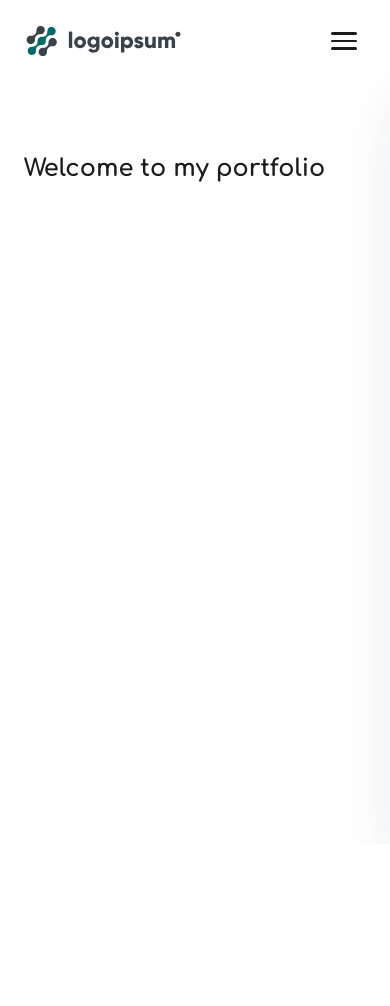
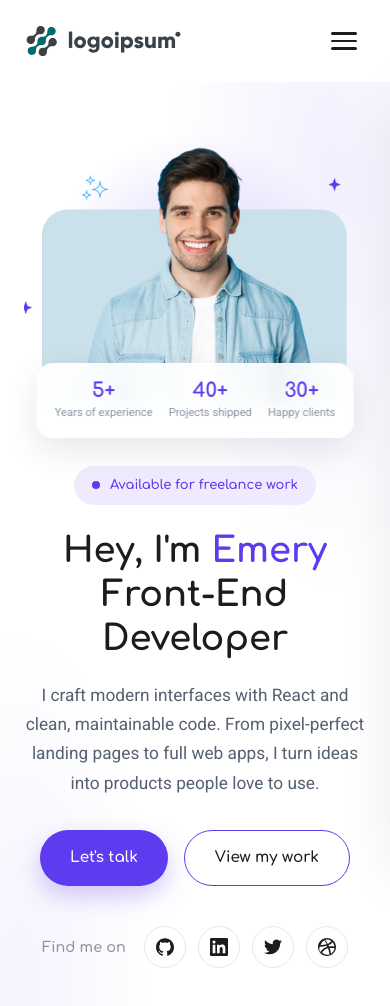
Before and after one commit to yankeedev/react-js-portifolio, a React (Create React App) app: page / in a window 390 px wide. Shown: the top 1006 px of the page. Before the commit the page ends 844 px from the top, so only its background shows below. Built offline with nearby package versions, Linux system fonts and the light colour scheme.

Commit message:
feat: build hero section with stats and social links
- two-column responsive hero with availability badge
- floating stats card over hero illustration
- reusable Icon and SocialLinks components

```diff
--- /dev/null
+++ b/src/components/Icon.jsx
@@ -0,0 +1,34 @@
+const paths = {
+  github:
+    'M12 .297c-6.63 0-12 5.373-12 12 0 5.303 3.438 9.8 8.205 11.385.6.113.82-.258.82-.577 0-.285-.01-1.04-.015-2.04-3.338.724-4.042-1.61-4.042-1.61C4.422 18.07 3.633 17.7 3.633 17.7c-1.087-.744.084-.729.084-.729 1.205.084 1.838 1.236 1.838 1.236 1.07 1.835 2.809 1.305 3.495.998.108-.776.417-1.305.76-1.605-2.665-.3-5.466-1.332-5.466-5.93 0-1.31.465-2.38 1.235-3.22-.135-.303-.54-1.523.105-3.176 0 0 1.005-.322 3.3 1.23.96-.267 1.98-.399 3-.405 1.02.006 2.04.138 3 .405 2.28-1.552 3.285-1.23 3.285-1.23.645 1.653.24 2.873.12 3.176.765.84 1.23 1.91 1.23 3.22 0 4.61-2.805 5.625-5.475 5.92.42.36.81 1.096.81 2.22 0 1.606-.015 2.896-.015 3.286 0 .315.21.69.825.57C20.565 22.092 24 17.592 24 12.297c0-6.627-5.373-12-12-12',
+  linkedin:
+    'M20.447 20.452h-3.554v-5.569c0-1.328-.027-3.037-1.852-3.037-1.853 0-2.136 1.445-2.136 2.939v5.667H9.351V9h3.414v1.561h.046c.477-.9 1.637-1.85 3.37-1.85 3.601 0 4.267 2.37 4.267 5.455v6.286zM5.337 7.433a2.062 2.062 0 01-2.063-2.065 2.064 2.064 0 112.063 2.065zm1.782 13.019H3.555V9h3.564v11.452zM22.225 0H1.771C.792 0 0 .774 0 1.729v20.542C0 23.227.792 24 1.771 24h20.451C23.2 24 24 23.227 24 22.271V1.729C24 .774 23.2 0 22.225 0z',
+  twitter:
+    'M23.953 4.57a10 10 0 01-2.825.775 4.958 4.958 0 002.163-2.723c-.951.555-2.005.959-3.127 1.184a4.92 4.92 0 00-8.384 4.482C7.69 8.095 4.067 6.13 1.64 3.162a4.822 4.822 0 00-.666 2.475c0 1.71.87 3.213 2.188 4.096a4.904 4.904 0 01-2.228-.616v.06a4.923 4.923 0 003.946 4.827 4.996 4.996 0 01-2.212.085 4.936 4.936 0 004.604 3.417 9.867 9.867 0 01-6.102 2.105c-.39 0-.779-.023-1.17-.067a13.995 13.995 0 007.557 2.209c9.053 0 13.998-7.496 13.998-13.985 0-.21 0-.42-.015-.63A9.935 9.935 0 0024 4.59z',
+  dribbble:
+    'M12 0C5.372 0 0 5.372 0 12s5.372 12 12 12 12-5.372 12-12S18.628 0 12 0zm9.885 11.441c-2.575-.422-4.943-.445-7.103-.073a42.153 42.153 0 00-.767-1.68c2.31-1 4.165-2.358 5.548-4.082a9.863 9.863 0 012.322 5.835zm-3.842-7.282c-1.205 1.554-2.868 2.783-4.986 3.68a46.781 46.781 0 00-3.488-5.438A9.894 9.894 0 0112 2.087c2.275 0 4.368.767 6.043 2.072zM8.436 3.094a49.996 49.996 0 013.425 5.364 41.74 41.74 0 01-8.583 1.181 9.902 9.902 0 015.158-6.545zM2.101 11.9a9.9 9.9 0 01.006-.31c3.24-.028 6.36-.5 9.14-1.417.293.57.573 1.147.838 1.727-.11.03-.22.063-.328.096-3.71 1.192-6.803 3.66-8.979 7.135A9.855 9.855 0 012.1 11.9zm3.337 7.506c1.61-2.516 4.24-4.66 7.516-5.76.107-.036.215-.07.323-.102.977 2.537 1.73 5.32 2.246 8.314a9.871 9.871 0 01-10.085-2.452zm12.06 1.704c-.472-2.72-1.152-5.283-2.028-7.65 2.02-.322 4.233-.276 6.648.2a9.897 9.897 0 01-4.62 7.45z',
+  arrow:
+    'M13.293 4.293a1 1 0 011.414 0l6 6a1 1 0 010 1.414l-6 6a1 1 0 01-1.414-1.414L17.586 12 7 12a1 1 0 110-2h10.586l-4.293-4.293a1 1 0 010-1.414z',
+  mail: 'M2 5.5A2.5 2.5 0 014.5 3h15A2.5 2.5 0 0122 5.5v13a2.5 2.5 0 01-2.5 2.5h-15A2.5 2.5 0 012 18.5v-13zm2.1-.5L12 10.6 19.9 5H4.1zM20 6.9l-7.4 5.2a1 1 0 01-1.2 0L4 6.9V18.5c0 .28.22.5.5.5h15a.5.5 0 00.5-.5V6.9z',
+  pin: 'M12 2a7 7 0 00-7 7c0 5.25 7 13 7 13s7-7.75 7-13a7 7 0 00-7-7zm0 9.5A2.5 2.5 0 1112 6.5a2.5 2.5 0 010 5z',
+  quote:
+    'M7.17 6A5.17 5.17 0 002 11.17V18h6.83v-6.83H5.5A1.67 1.67 0 017.17 9.5V6zm10 0A5.17 5.17 0 0012 11.17V18h6.83v-6.83H15.5a1.67 1.67 0 011.67-1.67V6z',
+};
+
+export default function Icon({ name, size = 20, className }) {
+  const d = paths[name];
+  if (!d) return null;
+  return (
+    <svg
+      className={className}
+      width={size}
+      height={size}
+      viewBox="0 0 24 24"
+      fill="currentColor"
+      aria-hidden="true"
+      focusable="false"
+    >
+      <path d={d} />
+    </svg>
+  );
+}
--- /dev/null
+++ b/src/components/SocialLinks.css
@@ -0,0 +1,26 @@
+.socials {
+  display: flex;
+  flex-wrap: wrap;
+  gap: 12px;
+}
+
+.socials a {
+  display: inline-flex;
+  align-items: center;
+  justify-content: center;
+  width: 42px;
+  height: 42px;
+  border-radius: 50%;
+  color: var(--color-heading);
+  background-color: var(--color-bg);
+  border: 1px solid var(--color-border);
+  transition: transform 0.2s ease, color 0.2s ease, background-color 0.2s ease,
+    border-color 0.2s ease;
+}
+
+.socials a:hover {
+  color: #fff;
+  background-color: var(--color-primary);
+  border-color: var(--color-primary);
+  transform: translateY(-3px);
+}
--- /dev/null
+++ b/src/components/SocialLinks.jsx
@@ -0,0 +1,22 @@
+import Icon from './Icon';
+import { socials } from '../data/portfolio';
+import './SocialLinks.css';
+
+export default function SocialLinks({ className = '' }) {
+  return (
+    <ul className={`socials ${className}`.trim()}>
+      {socials.map((social) => (
+        <li key={social.label}>
+          <a
+            href={social.href}
+            target="_blank"
+            rel="noopener noreferrer"
+            aria-label={social.label}
+          >
+            <Icon name={social.icon} size={18} />
+          </a>
+        </li>
+      ))}
+    </ul>
+  );
+}
--- /dev/null
+++ b/src/pages/home/HeroSection.css
@@ -0,0 +1,193 @@
+.hero {
+  position: relative;
+  padding: 64px 0 104px;
+  overflow: hidden;
+  background:
+    radial-gradient(60% 60% at 85% 10%, rgba(94, 59, 238, 0.08), transparent 70%),
+    radial-gradient(50% 50% at 5% 90%, rgba(94, 59, 238, 0.06), transparent 70%);
+}
+
+.hero__inner {
+  display: grid;
+  grid-template-columns: 1.05fr 0.95fr;
+  align-items: center;
+  gap: 56px;
+}
+
+.hero__badge {
+  display: inline-flex;
+  align-items: center;
+  gap: 10px;
+  padding: 8px 18px;
+  margin-bottom: 24px;
+  border-radius: 999px;
+  background-color: var(--color-primary-light);
+  color: var(--color-primary);
+  font-family: var(--font-heading);
+  font-weight: 600;
+  font-size: 0.82rem;
+}
+
+.hero__badge-dot {
+  width: 8px;
+  height: 8px;
+  border-radius: 50%;
+  background-color: var(--color-primary);
+  box-shadow: 0 0 0 0 rgba(94, 59, 238, 0.5);
+  animation: hero-pulse 2s infinite;
+}
+
+@keyframes hero-pulse {
+  0% {
+    box-shadow: 0 0 0 0 rgba(94, 59, 238, 0.5);
+  }
+  70% {
+    box-shadow: 0 0 0 6px rgba(94, 59, 238, 0);
+  }
+  100% {
+    box-shadow: 0 0 0 0 rgba(94, 59, 238, 0);
+  }
+}
+
+.hero__title {
+  font-size: clamp(2.2rem, 5vw, 3.6rem);
+  margin-bottom: 20px;
+}
+
+.hero__title span {
+  color: var(--color-primary);
+}
+
+.hero__text {
+  max-width: 540px;
+  margin-bottom: 32px;
+  font-size: 1.08rem;
+  color: var(--color-text);
+}
+
+.hero__actions {
+  display: flex;
+  flex-wrap: wrap;
+  gap: 16px;
+  margin-bottom: 40px;
+}
+
+.hero__social {
+  display: flex;
+  align-items: center;
+  gap: 18px;
+  flex-wrap: wrap;
+}
+
+.hero__social-label {
+  font-family: var(--font-heading);
+  font-weight: 600;
+  font-size: 0.9rem;
+  color: var(--color-muted);
+}
+
+.hero__media {
+  position: relative;
+  display: flex;
+  justify-content: center;
+  align-items: center;
+  min-height: 380px;
+}
+
+.hero__media-glow {
+  position: absolute;
+  width: min(440px, 90%);
+  aspect-ratio: 1;
+  border-radius: 50%;
+  background: radial-gradient(
+    circle at center,
+    rgba(94, 59, 238, 0.22),
+    rgba(94, 59, 238, 0) 68%
+  );
+  z-index: 0;
+}
+
+.hero__image {
+  position: relative;
+  z-index: 1;
+  width: 100%;
+  max-width: 470px;
+  border-radius: var(--radius-lg);
+}
+
+.hero__stats {
+  position: absolute;
+  left: -8px;
+  bottom: -12px;
+  z-index: 2;
+  display: flex;
+  gap: 26px;
+  padding: 20px 26px;
+  border-radius: var(--radius-md);
+  background-color: rgba(255, 255, 255, 0.92);
+  backdrop-filter: blur(8px);
+  box-shadow: var(--shadow-md);
+}
+
+.hero__stat {
+  display: flex;
+  flex-direction: column;
+}
+
+.hero__stat strong {
+  font-family: var(--font-heading);
+  font-size: 1.5rem;
+  color: var(--color-primary);
+  line-height: 1.2;
+}
+
+.hero__stat span {
+  font-size: 0.78rem;
+  color: var(--color-muted);
+}
+
+@media (max-width: 960px) {
+  .hero__inner {
+    grid-template-columns: 1fr;
+    gap: 48px;
+    text-align: center;
+  }
+
+  .hero__text {
+    margin-left: auto;
+    margin-right: auto;
+  }
+
+  .hero__actions,
+  .hero__social {
+    justify-content: center;
+  }
+
+  .hero__media {
+    order: -1;
+    min-height: auto;
+  }
+
+  .hero__stats {
+    left: 50%;
+    bottom: -20px;
+    transform: translateX(-50%);
+    width: max-content;
+    max-width: 100%;
+  }
+}
+
+@media (max-width: 520px) {
+  .hero__stats {
+    gap: 16px;
+    padding: 16px 18px;
+  }
+
+  .hero__stat strong {
+    font-size: 1.25rem;
+  }
+
+  .hero__stat span {
+    font-size: 0.7rem;
+  }
+}
--- a/src/pages/home/HeroSection.jsx
+++ b/src/pages/home/HeroSection.jsx
@@ -1,8 +1,56 @@
+import { profile, stats } from '../../data/portfolio';
+import SocialLinks from '../../components/SocialLinks';
+import './HeroSection.css';
+
 export default function HeroSection() {
   return (
-    <section id="home" className="section">
-      <div className="container">
-        <h1>Welcome to my portfolio</h1>
+    <section id="home" className="hero">
+      <div className="container hero__inner">
+        <div className="hero__content">
+          <span className="hero__badge">
+            <span className="hero__badge-dot" aria-hidden="true" />
+            Available for freelance work
+          </span>
+
+          <h1 className="hero__title">
+            Hey, I&apos;m <span>{profile.firstName}</span>
+            <br />
+            {profile.role}
+          </h1>
+
+          <p className="hero__text">{profile.heroDescription}</p>
+
+          <div className="hero__actions">
+            <a href="#contact" className="btn btn--primary">
+              Let&apos;s talk
+            </a>
+            <a href="#portfolio" className="btn btn--ghost">
+              View my work
+            </a>
+          </div>
+
+          <div className="hero__social">
+            <span className="hero__social-label">Find me on</span>
+            <SocialLinks />
+          </div>
+        </div>
+
+        <div className="hero__media">
+          <div className="hero__media-glow" aria-hidden="true" />
+          <img
+            className="hero__image"
+            src={profile.heroImage}
+            alt={`${profile.name}, ${profile.role}`}
+          />
+          <div className="hero__stats">
+            {stats.map((stat) => (
+              <div className="hero__stat" key={stat.label}>
+                <strong>{stat.value}</strong>
+                <span>{stat.label}</span>
+              </div>
+            ))}
+          </div>
+        </div>
       </div>
     </section>
   );
```
